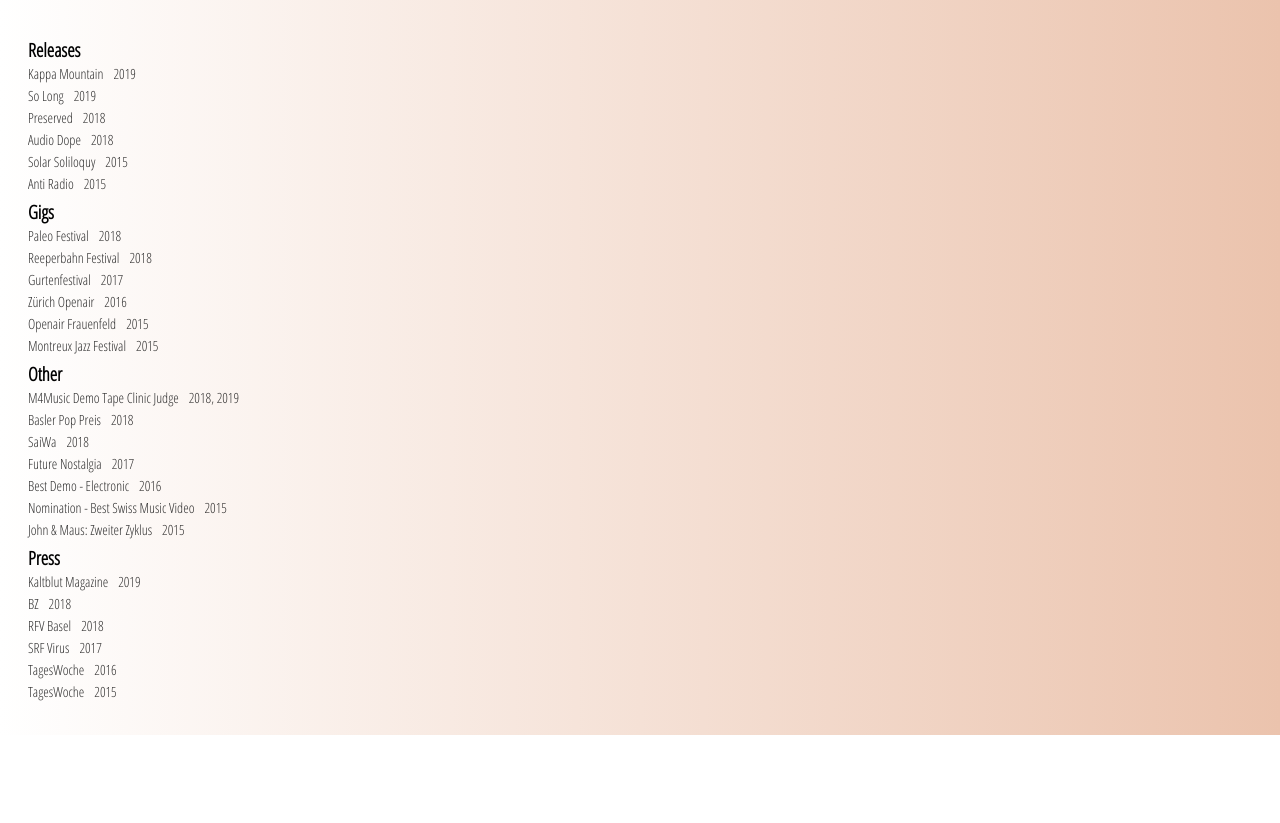
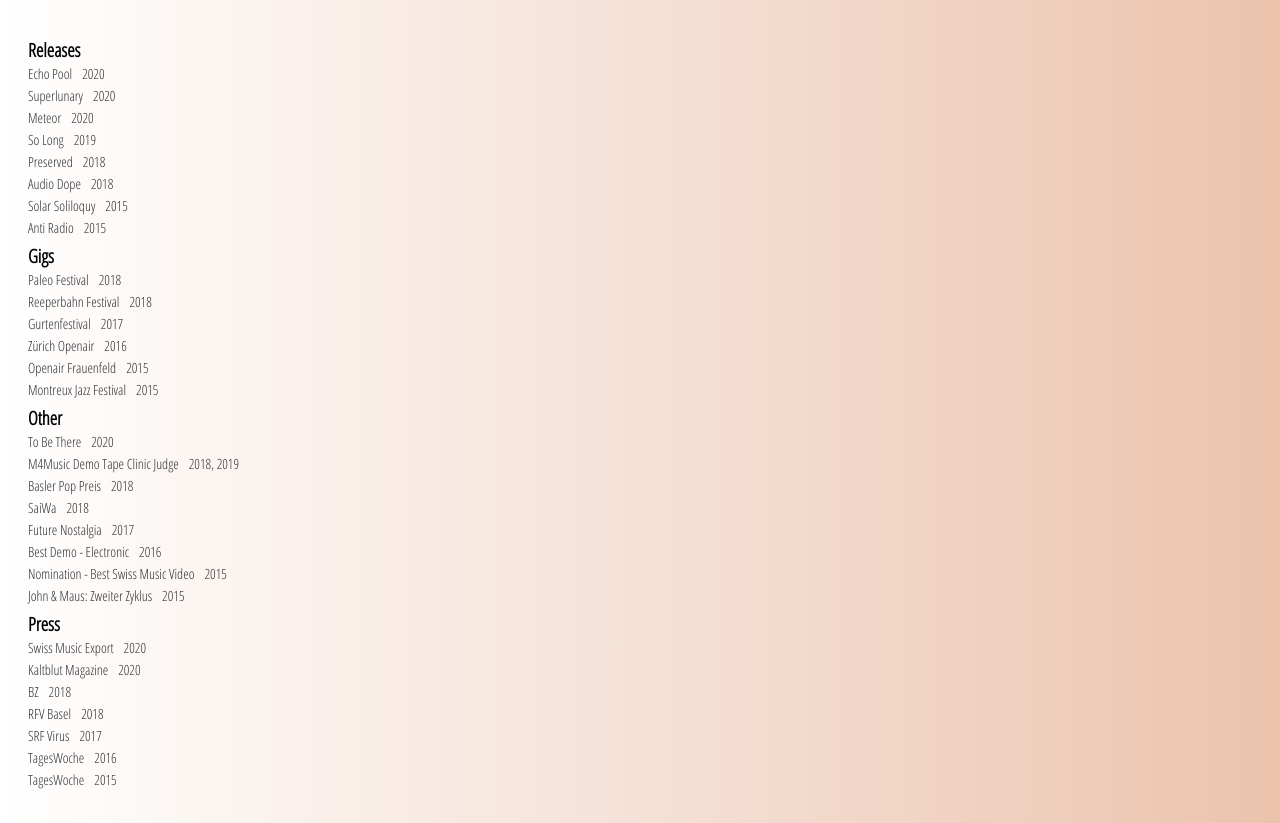
Before and after one commit to mischamischa/mjjn, a plain HTML site: page index.html in a window 1280 px wide. Shown: the part 118-941 px from the top of the page. Before the commit the page ends 853 px from the top, so only its background shows below. Drawn offline with nearby package versions, Linux system fonts and the light colour scheme.

Commit message:
update index.html

```diff
--- a/index.html
+++ b/index.html
@@ -12,7 +12,9 @@
   <h2>JANICK JAKOB</h2>
   <h3 class="subtitle">Releases</h3>
   <ul>
-    <li><a href="https://orcd.co/inheritance" target="_blank">Kappa Mountain</a><p class="date">2019</p></li>
+    <li><a href="https://open.spotify.com/album/0lZpC773e5FEXVyZ67bKzA?si=tTyRriOKRKiuvq5pV467LQ" target="_blank">Echo Pool</a><p class="date">2020</p></li>
+    <li><a href="https://open.spotify.com/album/5cDjBUQuwKJJTraAaM3A8P?si=BOIDqoRqTbClz822IBDqbA" target="_blank">Superlunary</a><p class="date">2020</p></li>
+    <li><a href="https://www.youtube.com/watch?v=nSuJMuOG1T4" target="_blank">Meteor</a><p class="date">2020</p></li>
     <li><a href="https://www.youtube.com/watch?v=bT-WONVKHdg" target="_blank">So Long</a><p class="date">2019</p></li>
     <li><a href="https://audiodope.lnk.to/Preserved" target="_blank">Preserved</a><p class="date">2018</p></li>
     <li><a href="https://audiodope.lnk.to/AD" target="_blank">Audio Dope</a><p class="date">2018</p></li>
@@ -30,8 +32,9 @@
     </ul>
   <h3 class="subtitle">Other</h3>
     <ul>
+      <li><a href="https://www.swissfilms.ch/de/film_search/filmdetails/-/id_film/1C14C11E311D449FB8373B1F8D648544" target="_blank">To Be There</a><p class="date">2020</p></li>
       <li><a href="https://www.m4music.ch/de/demotape-clinic" target="_blank">M4Music Demo Tape Clinic Judge</a><p class="date">2018, 2019</p></li>
-      <li><a href="https://www.m4music.ch/de/demotape-clinic" target="_blank">Basler Pop Preis</a><p class="date">2018</p></li>
+      <li><a href="https://www.rfv.ch/magazin/news/2018/gewinnerinnen-basler-pop-preis-2018--publikumspreis--anerkennungspreis--businesssupport.html" target="_blank">Basler Pop Preis</a><p class="date">2018</p></li>
       <li><a href="https://saiwa-d891b.firebaseapp.com/home" target="_blank">SaiWa</a><p class="date">2018</p></li>
       <li><a href="https://www.futurenostalgia.ch/" target="_blank">Future Nostalgia</a><p class="date">2017</p></li>
       <li><a href="https://www.m4music.ch/de/demotape-clinic" target="_blank">Best Demo - Electronic</a><p class="date">2016</p></li>
@@ -41,7 +44,8 @@
 
     <h3 class="subtitle">Press</h3>
     <ul>
-      <li><a href="https://www.kaltblut-magazine.com/video-premiere-audio-dope-so-long/" target="_blank">Kaltblut Magazine</a><p class="date">2019</p></li>
+      <li><a href="https://swiss-music-export.com/2020/05/27/audio-dope-goes-superlunary" target="_blank">Swiss Music Export</a><p class="date">2020</p></li>
+      <li><a href="https://www.kaltblut-magazine.com/video-premiere-audio-dope-meteor/" target="_blank">Kaltblut Magazine</a><p class="date">2020</p></li>
       <li><a href="https://www.bzbasel.ch/basel/basel-stadt/audio-dope-der-grossmeister-des-understatement-133694106" target="_blank">BZ</a><p class="date">2018</p></li>
       <li><a href="https://www.rfv.ch/magazin/album-reviews/2018/audio-dope-self-titled-love-is-in-the-air.html" target="_blank">RFV Basel</a><p class="date">2018</p></li>
       <li><a href="https://www.srf.ch/radio-srf-virus/ch-song-der-woche/ch-song-der-woche-audio-dope-entfuehrt-dich-mit-floating-in-eine-traumwelt" target="_blank">SRF Virus</a><p class="date">2017</p></li>
```
